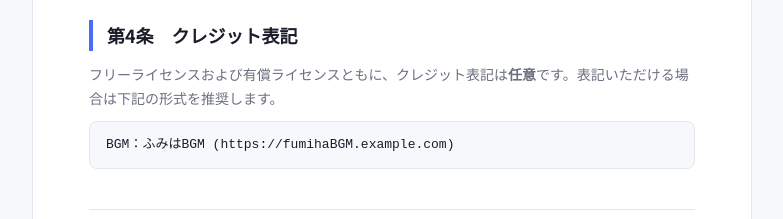
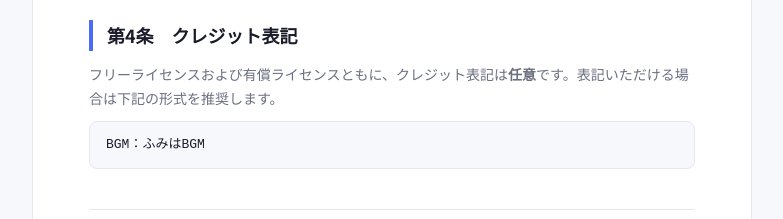
Before and after one commit to Fumiha-ai/fumiha-shop, a website: page terms.html in a window 1280 px wide. Shown: the part 1620-1839 px from the top of the page, without its empty margins (248-1031 px from the left). Drawn offline with Linux system fonts and the light colour scheme.

Commit message:
auto deploy

```diff
--- a/terms.html
+++ b/terms.html
@@ -358,7 +358,7 @@
       <h2>第4条　クレジット表記</h2>
       <p>フリーライセンスおよび有償ライセンスともに、クレジット表記は<strong>任意</strong>です。表記いただける場合は下記の形式を推奨します。</p>
       <p style="background: var(--bg); border-radius: 8px; padding: 12px 16px; font-family: monospace; font-size: 13px; color: var(--text); border: 1px solid var(--border); margin-top: 10px;">
-        BGM：ふみはBGM (https://fumihaBGM.example.com)
+        BGM：ふみはBGM
       </p>
     </div>
 
```
